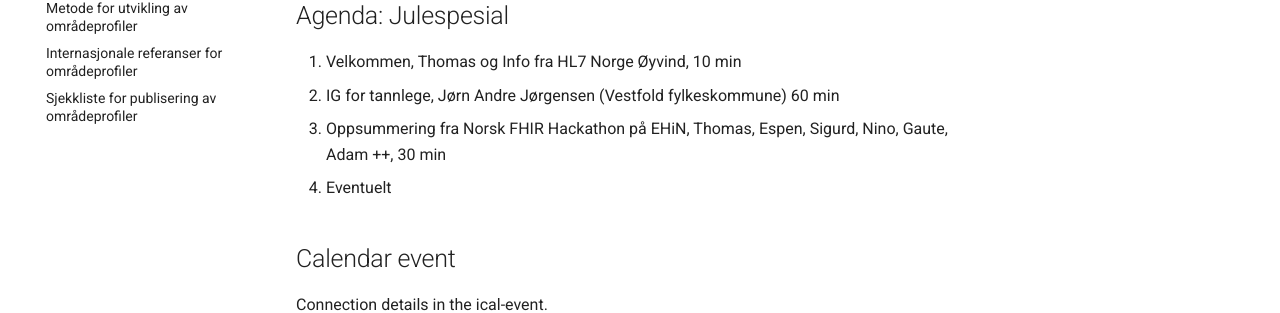
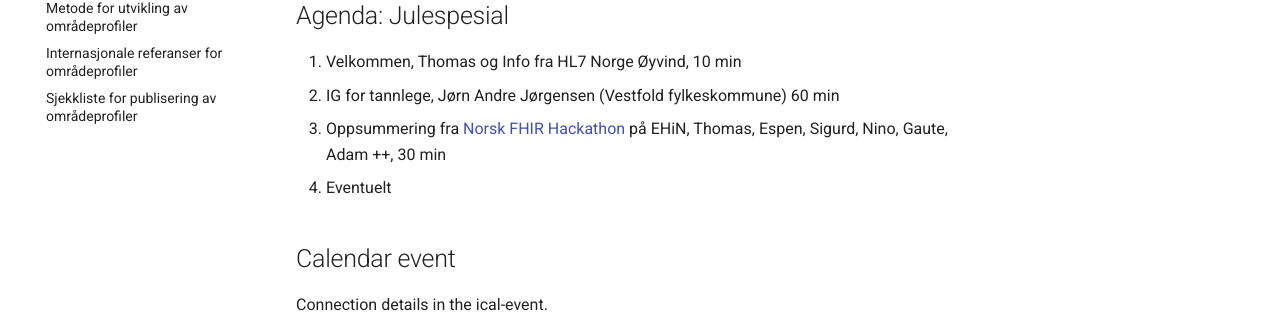
Before and after one commit to HL7Norway/best-practice, an MkDocs documentation site: the page built from docs/FHIR-faglig-forum/_agenda/2025-12-10-agenda.md, in a window 1280 px wide. Shown: the part 399-712 px from the top of the page. Built offline with MkDocs 1.6.1 and Material for MkDocs 9.7.7, drawn with Linux system fonts in a browser that asks for light colours; comment, search, counter and statistics services are not loaded; part of the change alters nothing that is shown.

```diff
--- a/docs/FHIR-faglig-forum/_agenda/2025-12-10-agenda.md
+++ b/docs/FHIR-faglig-forum/_agenda/2025-12-10-agenda.md
@@ -17,7 +17,7 @@ FHIR fagforum (FFF) is an open meeting for discussing topics related to use and
 
 1. Velkommen, Thomas og Info fra HL7 Norge Øyvind, 10 min
 2. IG for tannlege, Jørn Andre Jørgensen (Vestfold fylkeskommune) 60 min
-3. Oppsummering fra Norsk FHIR Hackathon på EHiN, Thomas, Espen, Sigurd, Nino, Gaute, Adam ++, 30 min
+3. Oppsummering fra [Norsk FHIR Hackathon](https://hl7norway.github.io/FHIR-hackathon-2025/currentbuild/index.html) på EHiN, Thomas, Espen, Sigurd, Nino, Gaute, Adam ++, 30 min
 4. Eventuelt
 
 ## Calendar event
```
